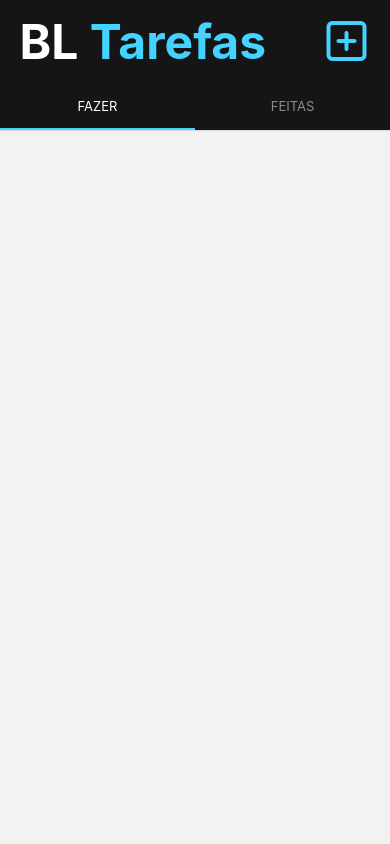
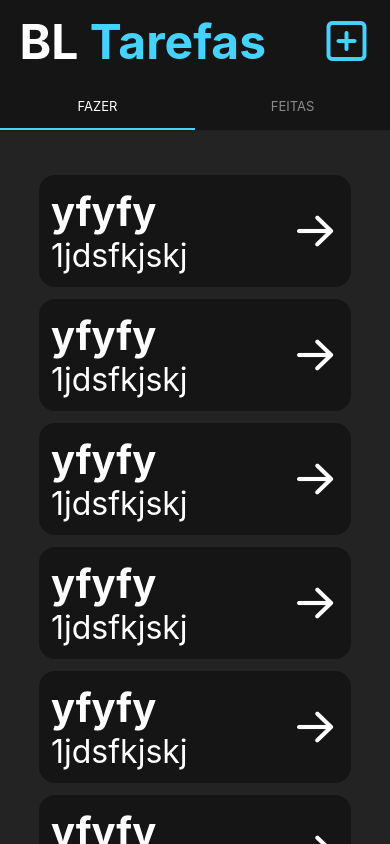
Before and after one commit to Vinicius-B-Leite/bl-tasks-api, a React Native app: screen /Dotasks in a window 390 px wide. Built offline with nearby package versions, Linux system fonts and the light colour scheme.

Commit message:
style: estilizando a tela Fazer

```diff
--- /dev/null
+++ b/src/@types/TaskType.ts
@@ -0,0 +1,9 @@
+export type TaskType = {
+    id: string,
+    userID: string,
+    titile: string,
+    description: string,
+    status: 'on hold' | 'done',
+    created_at: Date,
+
+}
--- /dev/null
+++ b/src/components/Task/index.tsx
@@ -0,0 +1,25 @@
+import React from 'react';
+import { View } from 'react-native';
+import { TaskType } from '../../@types/TaskType';
+import * as S from './style'
+import AntDesign from 'react-native-vector-icons/AntDesign'
+import { useTheme } from 'styled-components/native';
+
+
+const Task: React.FC<TaskType> = ({ titile, description, status, id, created_at, userID }) => {
+
+    const { colors, icon } = useTheme()
+
+
+    return (
+        <S.Container>
+            <S.Left>
+                <S.Title numberOfLines={1}>{titile}</S.Title>
+                <S.Description numberOfLines={1}>{description}</S.Description>
+            </S.Left>
+            <AntDesign name={status == 'on hold' ? 'arrowright' : 'check'} color={status == 'on hold' ? colors.text : colors.contrast} size={icon.md} />
+        </S.Container>
+    )
+}
+
+export default Task;
--- /dev/null
+++ b/src/components/Task/style.ts
@@ -0,0 +1,32 @@
+import styled from 'styled-components/native';
+import { Dimensions } from 'react-native'
+
+
+const { width, height } = Dimensions.get('screen')
+
+
+
+export const Container = styled.View`
+    background-color: ${({ theme }) => theme.colors.darkBg};
+    flex-direction: row;
+    margin: ${height * 0.01}px 0px;
+    padding: ${height * 0.02}px;
+    justify-content: space-between;
+    align-items: center;
+    border-radius: ${({ theme }) => theme.borderRadius.sm}px;
+`;
+
+
+export const Left = styled.View`
+    max-width: 85%;
+`
+export const Title = styled.Text`
+    color: ${({ theme }) => theme.colors.text};
+    font-size: ${({ theme }) => theme.fontSize.xsm}px;
+    font-weight: 700;
+`
+export const Description = styled.Text`
+    color: ${({ theme }) => theme.colors.text};
+    font-size: ${({ theme }) => theme.fontSize.sm}px;
+    font-weight: 400;
+`
--- a/src/screens/doTasks/index.tsx
+++ b/src/screens/doTasks/index.tsx
@@ -1,10 +1,75 @@
 import React from 'react';
-import { View } from 'react-native';
+import { View, FlatList } from 'react-native';
+import { useTheme } from 'styled-components/native';
+import { TaskType } from '../../@types/TaskType';
+import Task from '../../components/Task';
 
 // import { Container } from './styles';
 
+
+const data: TaskType[] = [
+    {
+        id: 'ws',
+        description: '1jdsfkjskj',
+        status: 'on hold',
+        titile: 'yfyfy',
+        userID: 'lkjfklsjklçj',
+        created_at: new Date()
+    },
+    {
+        id: 'ws',
+        description: '1jdsfkjskj',
+        status: 'on hold',
+        titile: 'yfyfy',
+        userID: 'lkjfklsjklçj',
+        created_at: new Date()
+    },
+    {
+        id: 'ws',
+        description: '1jdsfkjskj',
+        status: 'on hold',
+        titile: 'yfyfy',
+        userID: 'lkjfklsjklçj',
+        created_at: new Date()
+    },
+    {
+        id: 'ws',
+        description: '1jdsfkjskj',
+        status: 'on hold',
+        titile: 'yfyfy',
+        userID: 'lkjfklsjklçj',
+        created_at: new Date()
+    },
+    {
+        id: 'ws',
+        description: '1jdsfkjskj',
+        status: 'on hold',
+        titile: 'yfyfy',
+        userID: 'lkjfklsjklçj',
+        created_at: new Date()
+    },
+    {
+        id: 'ws',
+        description: '1jdsfkjskj',
+        status: 'on hold',
+        titile: 'yfyfy',
+        userID: 'lkjfklsjklçj',
+        created_at: new Date()
+    },
+]
 const DoTasks: React.FC = () => {
-    return <View />;
+
+    const { colors } = useTheme()
+
+    return (
+        <FlatList
+            showsVerticalScrollIndicator={false}
+            style={{ flex: 1, backgroundColor: colors.bg }}
+            contentContainerStyle={{ padding: '10%' }}
+            data={data}
+            renderItem={({ item }) => <Task {...item} />}
+        />
+    )
 }
 
 export default DoTasks;
--- a/src/theme/index.ts
+++ b/src/theme/index.ts
@@ -14,9 +14,14 @@ export const theme = {
         darkBgOpacity: 'rgba(21, 21, 21, 0.90)'
     },
     fontSize: {
-        md: width * 0.06
+        md: width * 0.06,
+        xsm: width * 0.05,
+        sm: width * 0.04,
     },
     icon: {
         md: width * 0.06
     },
+    borderRadius: {
+        sm: width * 0.02
+    }
 }
```
